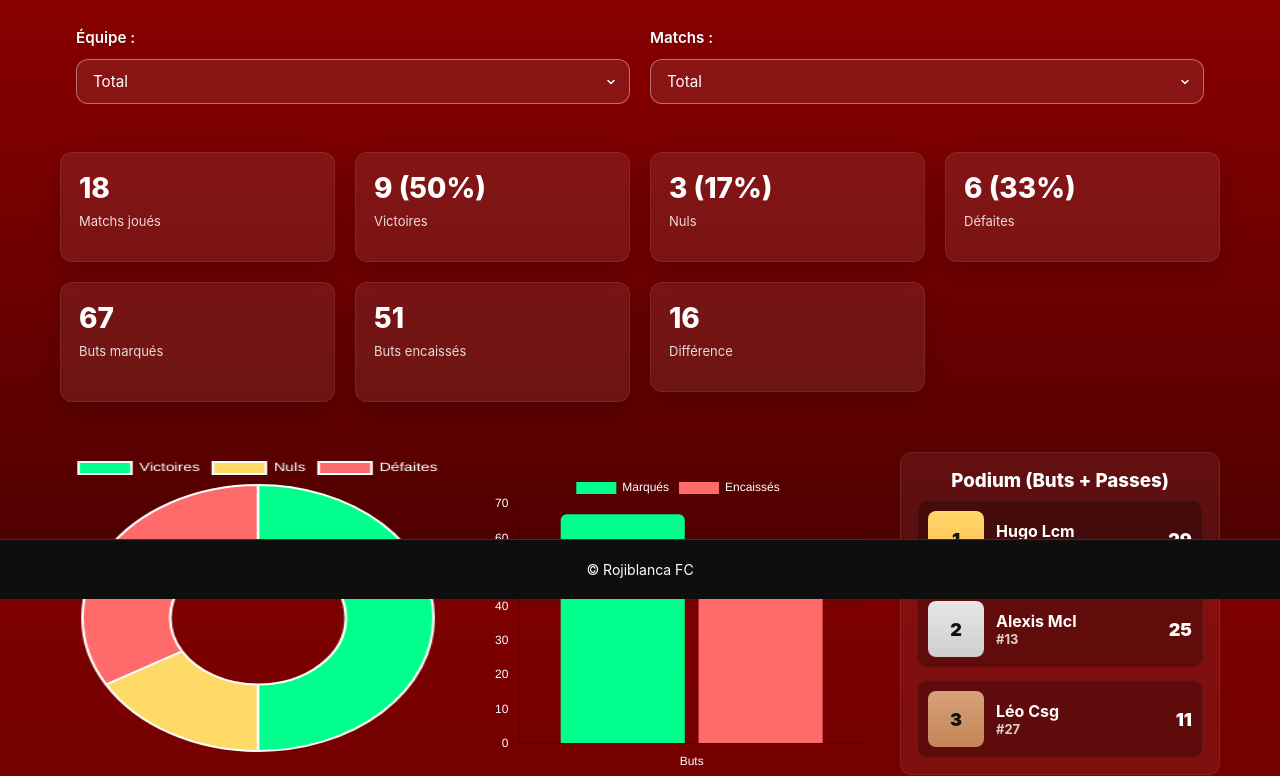
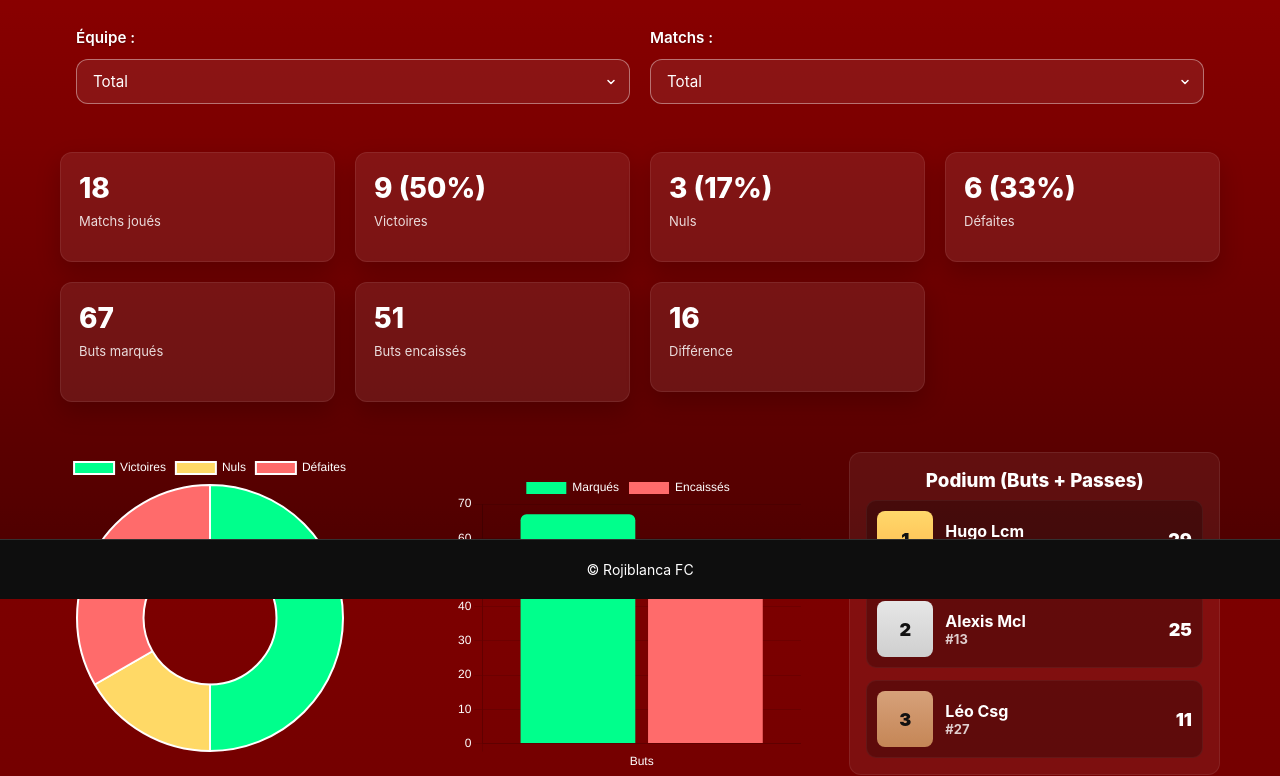
Before and after one commit to ManuProDev/rojiblanca, a plain HTML site: page stats.html in a window 1280 px wide. Shown: the part 201-977 px from the top of the page. Drawn offline with nearby package versions, Linux system fonts and the light colour scheme.

Commit message:
Update desktop.css

```diff
--- a/css/desktop.css
+++ b/css/desktop.css
@@ -92,34 +92,4 @@
     background-position: right 12px center !important;
     background-size: 12px 12px !important;
   }
-
-  /* =========================== AJUSTER LA TAILLE DU GRAPHIQUE =========================== */
-  /* Cibler uniquement les grands écrans */
-  .charts-panel {
-    display: flex !important;
-    justify-content: center;
-  }
-
-  #pieWDL {
-    width: 100% !important;  /* Prendre toute la largeur du conteneur */
-    height: auto !important;  /* Laisser la hauteur automatique pour maintenir les proportions */
-    max-width: 600px !important; /* Réduire la largeur maximale à 600px */
-    aspect-ratio: 1 !important;  /* Garder un ratio carré pour le graphique */
-  }
-
-  /* =========================== STYLES POUR LES CONTAINER DE GRAPHES ET LE PODIUM =========================== */
-  .charts-podium-container {
-    display: flex;
-    flex-wrap: wrap;
-    justify-content: center;
-    gap: 24px;
-    max-width: 1200px;
-    margin: 10px auto;
-  }
-
-  /* Gérer l'affichage de l'aside (podium-panel) */
-  .podium-panel {
-    flex: 1;
-    max-width: 320px;
-  }
 }
```
